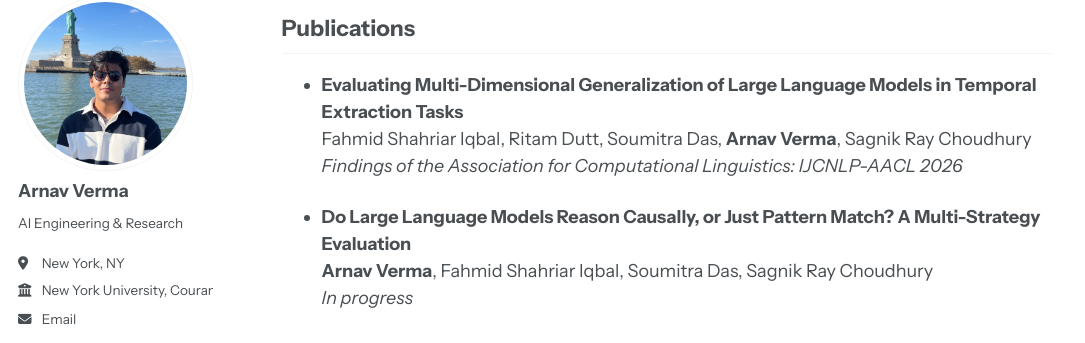
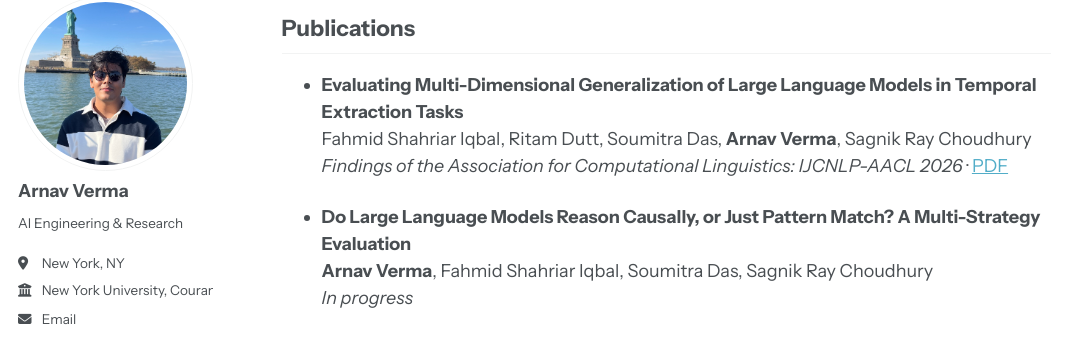
Before and after one commit to namesarnav/namesarnav.github.io, a Jekyll site: the page built from _pages/about.md, in a window 1280 px wide and 900 px high, scrolled down 541 px. Shown: the part 105-448 px from the top of the window, without its empty margins (0-1085 px from the left). Built offline with Jekyll 4.4.1, drawn with Linux system fonts in a browser that asks for light colours; a script bundle is joined from its source files by our own code; a style sheet for code colours, icons or effects is not loaded.

Commit message:
feat(publications): PDF link for the AACL paper; no citation for work in progress
- AACL Findings paper links to its ACL Anthology PDF (Publications page,
  paper page, and a PDF link on the homepage).
- The in-progress paper drops its "Recommended citation"; list pages,
  the paper page and the CV show its author list instead.
- Author lists render through one include, _includes/author-list.html.

Co-Authored-By: Claude Opus 5.5 <noreply@anthropic.com>

```diff
--- a/_includes/archive-single-cv.html
+++ b/_includes/archive-single-cv.html
@@ -36,7 +36,7 @@
     {% if post.read_time %}
       <p class="page__meta"><i class="fa fa-clock" aria-hidden="true"></i> {% include read-time.html %}</p>
     {% endif %}
-    {% if post.citation %}<p class="archive__item-excerpt" itemprop="description">{{ post.citation }}</p> {% endif %}
+    {% if post.citation %}<p class="archive__item-excerpt" itemprop="description">{{ post.citation }}</p> {% elsif post.authors %}<p class="archive__item-excerpt" itemprop="description">{% include author-list.html authors=post.authors %}. In progress.</p> {% endif %}
     </li>
  </article>
 </div>
--- a/_includes/archive-single.html
+++ b/_includes/archive-single.html
@@ -56,6 +56,9 @@
     <div class="archive__item-excerpt" itemprop="description">{{ post.excerpt | markdownify }}<p><strong><a href="{{ base_path }}{{ post.url }}" rel="permalink">Read more</a></strong></p></div>
     {% endif %}
 
+    {% if post.collection == 'publications' and post.citation == nil and post.authors %}
+      <p>{% include author-list.html authors=post.authors %}</p>
+    {% endif %}
     {% include /components/citations.html
         citation=post.citation
         paperurl=post.paperurl
--- /dev/null
+++ b/_includes/author-list.html
@@ -0,0 +1,2 @@
+{%- comment -%} Comma-separated author names; site.author.publication_name is bolded. Pass `authors`. {%- endcomment -%}
+{%- for a in include.authors -%}{%- if a == site.author.publication_name -%}<b>{{ a }}</b>{%- else -%}{{ a }}{%- endif -%}{%- unless forloop.last -%}, {% endunless -%}{%- endfor -%}
--- a/_layouts/single.html
+++ b/_layouts/single.html
@@ -49,6 +49,9 @@ layout: default
       <section class="page__content" itemprop="text">
         {{ content }}
 
+        {% if page.collection == 'publications' and page.citation == nil and page.authors %}
+          <p>{% include author-list.html authors=page.authors %}</p>
+        {% endif %}
         {% include /components/citations.html
             citation=page.citation
             paperurl=page.paperurl
--- a/_pages/about.md
+++ b/_pages/about.md
@@ -21,7 +21,7 @@ I work on language model safety and evaluations, representation learning, and th
 
 ## Publications
 {% for post in site.publications reversed %}
-* **{{ post.title }}**<br>{% for a in post.authors %}{% if a == site.author.publication_name %}<b>{{ a }}</b>{% else %}{{ a }}{% endif %}{% unless forloop.last %}, {% endunless %}{% endfor %}<br>{% if post.category == "in_progress" %}<i>In progress</i>{% else %}<i>{{ post.venue }}</i>{% endif %}
+* **{{ post.title }}**<br>{% include author-list.html authors=post.authors %}<br>{% if post.category == "in_progress" %}<i>In progress</i>{% else %}<i>{{ post.venue }}</i>{% endif %}{% if post.paperurl %} · <a href="{{ post.paperurl }}">PDF</a>{% endif %}
 {% endfor %}
 
 ## Selected projects
```
Also changed, not shown: _publications/2026-01-02-causal-reasoning-or-pattern-matching.md (+0 -1 lines), _publications/2026-11-01-temporal-extraction-generalization.md (+1 -0 lines).
